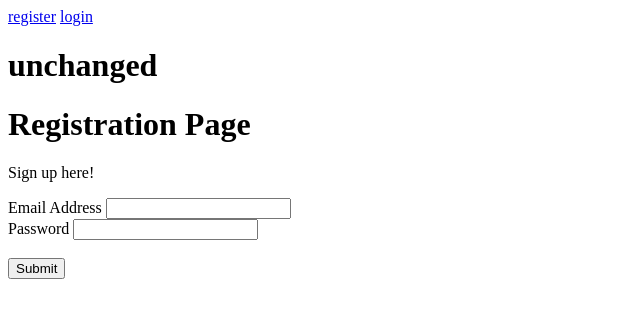
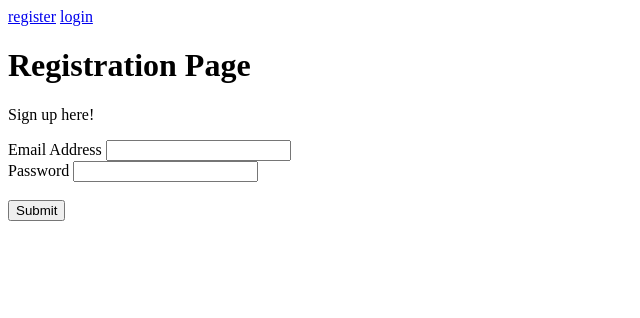
Before and after one commit to stevenj2019/QA_DevOps_Project, a Flask app: page / in a window 1280 px wide. Shown: the top 318 px of the page, without its empty margins (0-640 px from the left). Run offline with Flask 2, Linux system fonts and the light colour scheme.

Commit message:
Update register.html

```diff
--- a/Main/Application/templates/register.html
+++ b/Main/Application/templates/register.html
@@ -1,6 +1,5 @@
 {% extends 'layout.html' %}
 {% block body_content %}
-    <h1> unchanged </h1>
     <h1>Registration Page</h1>
     <p>Sign up here!</p>
     <form action="/register" method="POST">
```
